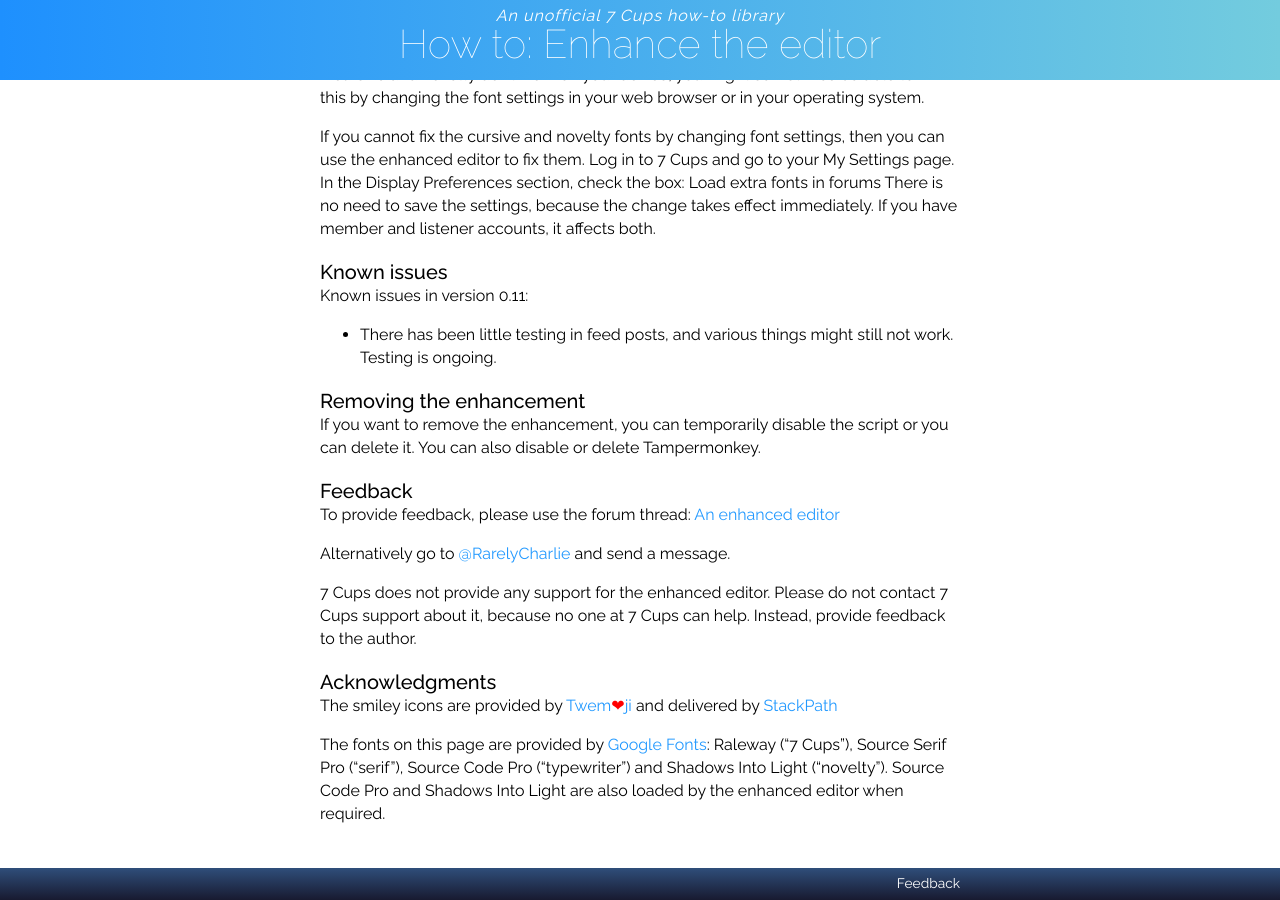
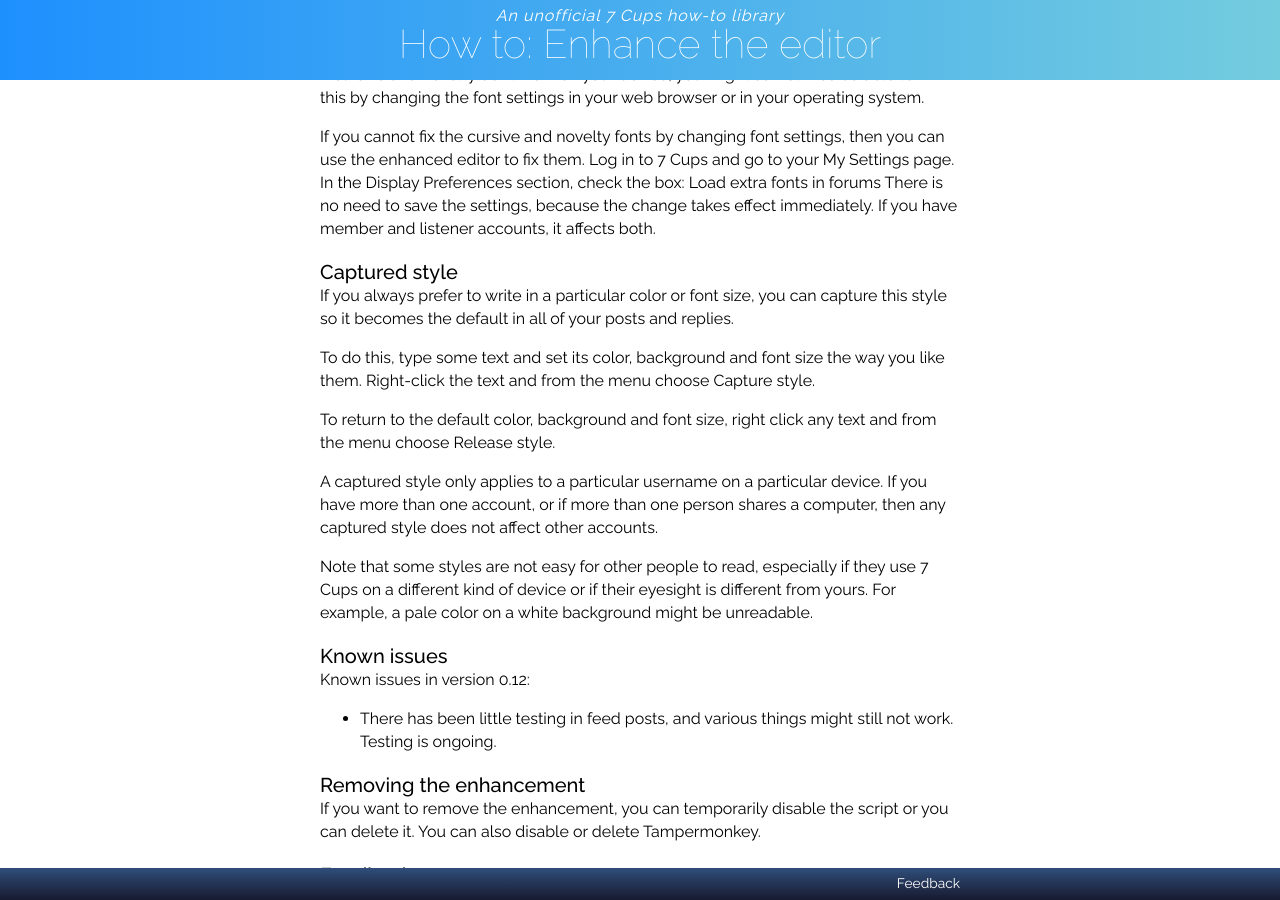
Before and after one commit to RarelyCharlie/rarelycharlie.github.io, a Jekyll site: the page built from _howto/editor.md, in a window 1280 px wide and 900 px high, scrolled down 5222 px. Built offline with Jekyll 4.4.1, drawn with Linux system fonts in a browser that asks for light colours; emoji names are drawn with the system emoji font; some of the changed text lies outside the part shown.

Commit message:
v12 capture style, nerd emoji

```diff
--- a/_howto/editor.md
+++ b/_howto/editor.md
@@ -32,7 +32,7 @@ The editor is the part of 7 Cups where you type posts in the forums and entries
 
 This page describes how you might be able to enhance the editor with more features. The features include lists, quotes, tables, and extra smileys.
 
-Some of the other features in the enhanced editor are experimental, and some of them might not work. The enhanced editor is only supported on a best efforts basis without any guarantees. The current version is 0.11.
+Some of the other features in the enhanced editor are experimental, and some of them might not work. The enhanced editor is only supported on a best efforts basis without any guarantees. The current version is 0.12.
 
 ### Who can enhance the editor
 
@@ -128,7 +128,7 @@ Here's the list, showing only the shortest text forms, not the alternatives:
 |`>:O`|![](https://twemoji.maxcdn.com/2/72x72/1f628.png)|Fearful
 |`:(`|![](https://twemoji.maxcdn.com/2/72x72/2639.png)|Frowning
 |`:O`|![](https://twemoji.maxcdn.com/2/72x72/1f632.png)|Astonished
-|`8)`|![](https://twemoji.maxcdn.com/2/72x72/1f913.png)|Nerd
+|`8-)`|![](https://twemoji.maxcdn.com/2/72x72/1f913.png)|Nerd
 |`:D`|![](https://twemoji.maxcdn.com/2/72x72/1f600.png)|Grinning
 |`<3`|![](https://twemoji.maxcdn.com/2/72x72/2764.png)|Red heart
 |`:*`|![](https://twemoji.maxcdn.com/2/72x72/1f618.png)|Blowing a kiss
@@ -213,8 +213,20 @@ If cursive and novelty don't work on your device, you might sometimes be able to
 
 If you cannot fix the cursive and novelty fonts by changing font settings, then you can use the enhanced editor to fix them. Log in to 7 Cups and go to your My Settings page. In the Display Preferences section, check the box: Load extra fonts in forums  There is no need to save the settings, because the change takes effect immediately. If you have member and listener accounts, it affects both.
 
+### Captured style
+
+If you always prefer to write in a particular color or font size, you can capture this style so it becomes the default in all of your posts and replies.
+
+To do this, type some text and set its color, background and font size the way you like them. Right-click the text and from the menu choose Capture style.
+
+To return to the default color, background and font size, right click any text and from the menu choose Release style.
+
+A captured style only applies to a particular username on a particular device. If you have more than one account, or if more than one person shares a computer, then any captured style does not affect other accounts.
+
+Note that some styles are not easy for other people to read, especially if they use 7 Cups on a different kind of device or if their eyesight is different from yours. For example, a pale color on a white background might be unreadable.
+
 ### Known issues
-Known issues in version 0.11:
+Known issues in version 0.12:
 
 - There has been little testing in feed posts, and various things might still not work. Testing is ongoing.
 
```
